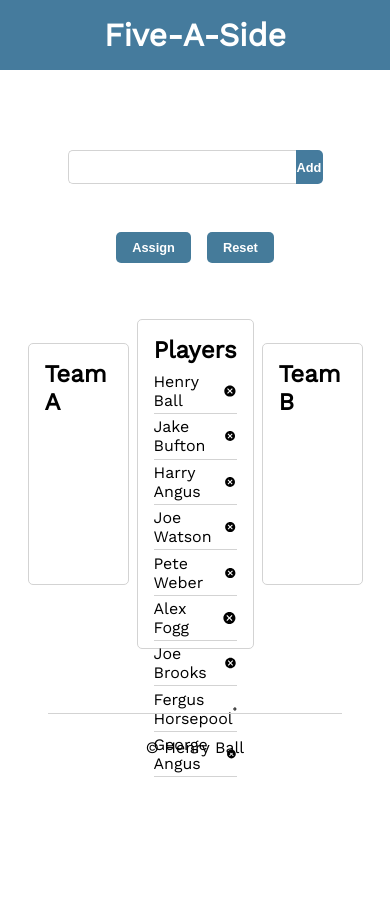
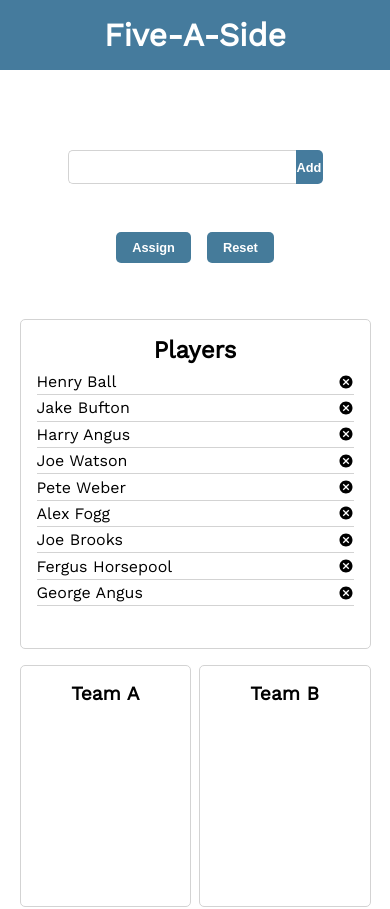
Before and after one commit to hjball/five-a-side, a React (Create React App) app: page / in a window 390 px wide. Shown: the top 909 px of the page. Before the commit the page ends 844 px from the top, so only its background shows below. Built offline with nearby package versions, Linux system fonts and the light colour scheme.

Commit message:
add breakpoints and responsive design

```diff
--- a/src/App.css
+++ b/src/App.css
@@ -89,6 +89,15 @@ footer {
     height: 1px;
     background: lightgrey; }
 
+@media screen and (max-width: 480px) {
+  .team-list-teamA {
+    margin: 1rem 0.25rem 1rem 0; }
+  .team-list-teamB {
+    margin: 1rem 0 1rem 0.25rem; }
+  .team-list-teamA,
+  .team-list-teamB {
+    font-size: 0.8rem; } }
+
 .player-list {
   padding: 1rem;
   border: 1px solid lightgrey;
@@ -141,5 +150,23 @@ header {
   .main footer {
     grid-area: 5 / 1 / 6 / 6; }
 
+@media screen and (max-width: 480px) {
+  .main {
+    grid-template-columns: 5% 45% 45% 5%; }
+    .main header {
+      grid-area: 1 / 1 / 2 / 5; }
+    .main .input-form {
+      grid-area: 2 / 2 / 3 / 4; }
+    .main .controller {
+      grid-area: 3 / 2 / 4 / 4; }
+    .main .player-list {
+      grid-area: 4 / 2 / 5 / 4; }
+    .main .team-list-teamA {
+      grid-area: 5 / 2 / 6 / 3; }
+    .main .team-list-teamB {
+      grid-area: 5 / 3 / 6 / 4; }
+    .main footer {
+      grid-area: 6 / 2 / 7 / 4; } }
+
 .main {
   font-family: 'Work Sans', sans-serif; }
--- a/src/scss/App.scss
+++ b/src/scss/App.scss
@@ -1,3 +1,4 @@
+@import '_variables.scss';
 @import '_footer.scss';
 @import '_controller.scss';
 @import '_inputform.scss';
--- /dev/null
+++ b/src/scss/_variables.scss
@@ -0,0 +1,3 @@
+$maxWidth: 1260px;
+$mediumWidth: 960px;
+$minWidth: 480px;
```
Also changed, not shown: src/scss/_layout.scss (+34 -4 lines), src/scss/_teamlist.scss (+15 -0 lines).
